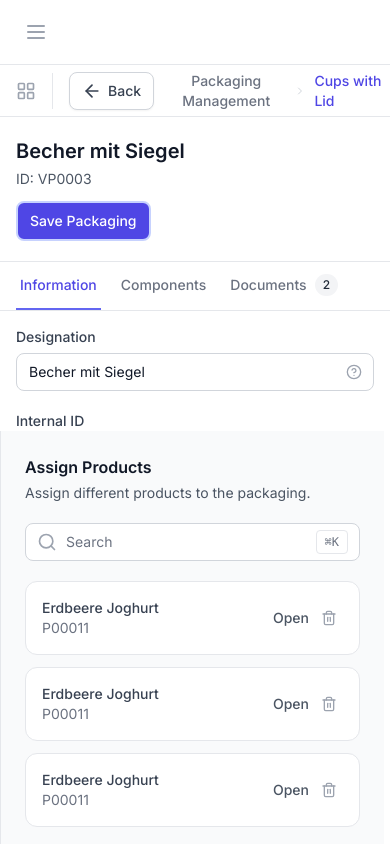
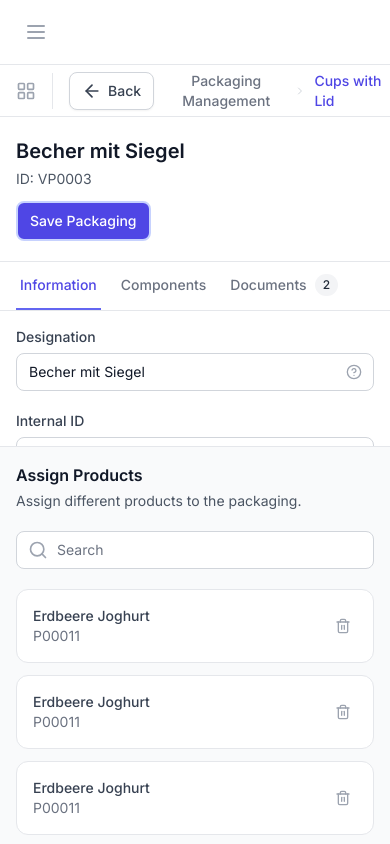
Before and after one commit to HenriTresor/ppwrify, a React (Vite) app in the folder client/: page /packaging/1/edit in a window 390 px wide. Built offline with nearby package versions, Linux system fonts and the light colour scheme; no server answers; sample sign-in values are in the browser's storage.

Commit message:
Make PackagingForm right sidebar responsive
cgen-bc0dade7142047c5b6df6c7cdd11e107

```diff
--- a/client/components/packaging/PackagingForm.tsx
+++ b/client/components/packaging/PackagingForm.tsx
@@ -32,7 +32,7 @@ const PackagingForm: React.FC<PackagingFormProps> = ({ initialData, onSave, onCa
 
   const countries = [
     { code: 'DE', name: 'Olivia', flag: '🇩🇪' },
-    { code: 'ES', name: 'Phoenix', flag: '���🇸' }
+    { code: 'ES', name: 'Phoenix', flag: '🇪🇸' }
   ];
 
   const handleSubmit = (e: React.FormEvent) => {
@@ -218,8 +218,8 @@ const PackagingForm: React.FC<PackagingFormProps> = ({ initialData, onSave, onCa
         </div>
 
         {/* Right Column - Product Assignment */}
-        <div className="w-96 border-l border-gray-200 bg-gray-50 flex flex-col">
-          <div className="p-6">
+        <div className="w-full xl:w-96 xl:border-l border-t xl:border-t-0 border-gray-200 bg-gray-50 flex flex-col xl:flex-shrink-0">
+          <div className="p-4 md:p-6">
             <div className="space-y-5">
               {/* Header */}
               <div>
@@ -238,7 +238,7 @@ const PackagingForm: React.FC<PackagingFormProps> = ({ initialData, onSave, onCa
                   placeholder={t('search')}
                 />
                 <div className="absolute inset-y-0 right-0 pr-3 flex items-center">
-                  <kbd className="inline-flex items-center px-2 py-0.5 border border-gray-200 rounded text-xs font-medium text-gray-500">
+                  <kbd className="hidden sm:inline-flex items-center px-2 py-0.5 border border-gray-200 rounded text-xs font-medium text-gray-500">
                     ⌘K
                   </kbd>
                 </div>
@@ -248,12 +248,12 @@ const PackagingForm: React.FC<PackagingFormProps> = ({ initialData, onSave, onCa
               <div className="space-y-3">
                 {formData.assignedProducts.map((product: any) => (
                   <div key={product.id} className="flex items-center justify-between p-4 bg-white border border-gray-200 rounded-xl">
-                    <div className="flex-1">
-                      <h4 className="text-sm font-medium text-gray-700">{product.name}</h4>
+                    <div className="flex-1 min-w-0">
+                      <h4 className="text-sm font-medium text-gray-700 truncate">{product.name}</h4>
                       <p className="text-sm text-gray-500">{product.productId}</p>
                     </div>
-                    <div className="flex items-center space-x-1.5">
-                      <button className="text-sm font-medium text-gray-600 hover:text-gray-900">
+                    <div className="flex items-center space-x-1.5 flex-shrink-0">
+                      <button className="text-sm font-medium text-gray-600 hover:text-gray-900 hidden sm:block">
                         {t('open')}
                       </button>
                       <button
```
